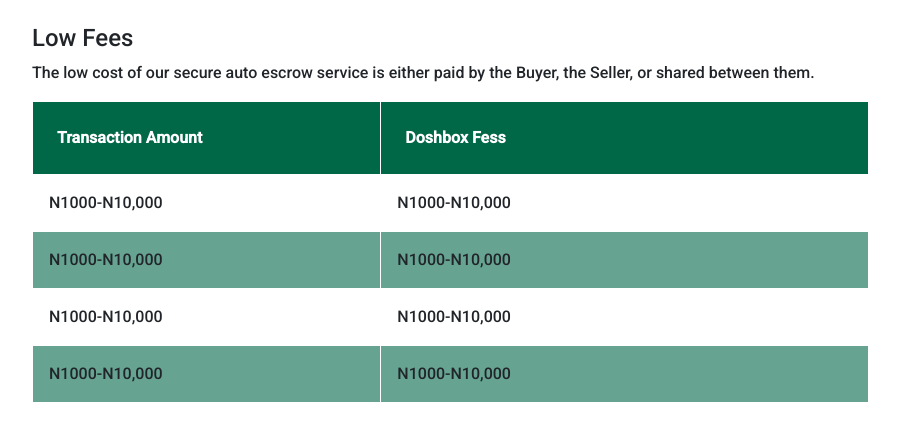
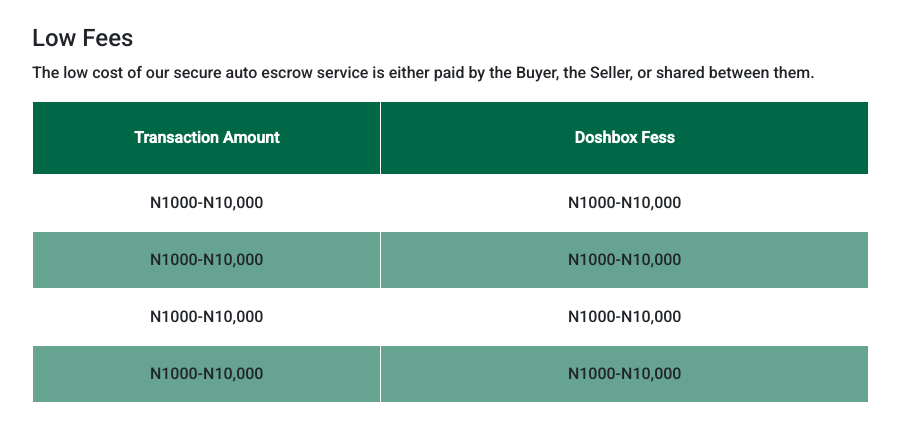
Before and after one commit to myDoshBox/myDoshBoxApp, a React (Create React App) app: page / in a window 1280 px wide. Shown: the top 440 px of the page, without its empty margins (50-949 px from the left). Built offline with nearby package versions, Linux system fonts and the light colour scheme.

Commit message:
Done Merging

```diff
--- a/src/components/TableComponents/PricingTable.js
+++ b/src/components/TableComponents/PricingTable.js
@@ -15,26 +15,26 @@ const Tablecomponents = () => {
         <table className=" table table-bordered border-white  w-75">
           <thead className="">
             <tr className="BgColor ">
-              <th className="text-white p-4">Transaction Amount</th>
-              <th className="text-white col-7 p-4">Doshbox Fess</th>
+              <th className="text-white p-4 text-center">Transaction Amount</th>
+              <th className="text-white col-7 p-4 text-center">Doshbox Fess</th>
             </tr>
           </thead>
           <tbody>
             <tr>
-              <td className="p-3">N1000-N10,000</td>
-              <td className="p-3">N1000-N10,000</td>
+              <td className="p-3 text-center">N1000-N10,000</td>
+              <td className="p-3 text-center">N1000-N10,000</td>
             </tr>
             <tr className="TableRowColor">
-              <td className="p-3 ">N1000-N10,000</td>
-              <td className="p-3">N1000-N10,000</td>
+              <td className="p-3 text-center">N1000-N10,000</td>
+              <td className="p-3 text-center">N1000-N10,000</td>
             </tr>
             <tr>
-              <td className="p-3">N1000-N10,000</td>
-              <td className="p-3">N1000-N10,000</td>
+              <td className="p-3 text-center">N1000-N10,000</td>
+              <td className="p-3 text-center">N1000-N10,000</td>
             </tr>
             <tr className="TableRowColor">
-              <td className="p-3">N1000-N10,000</td>
-              <td className="p-3">N1000-N10,000</td>
+              <td className="p-3 text-center">N1000-N10,000</td>
+              <td className="p-3 text-center">N1000-N10,000</td>
             </tr>
           </tbody>
         </table>
```
